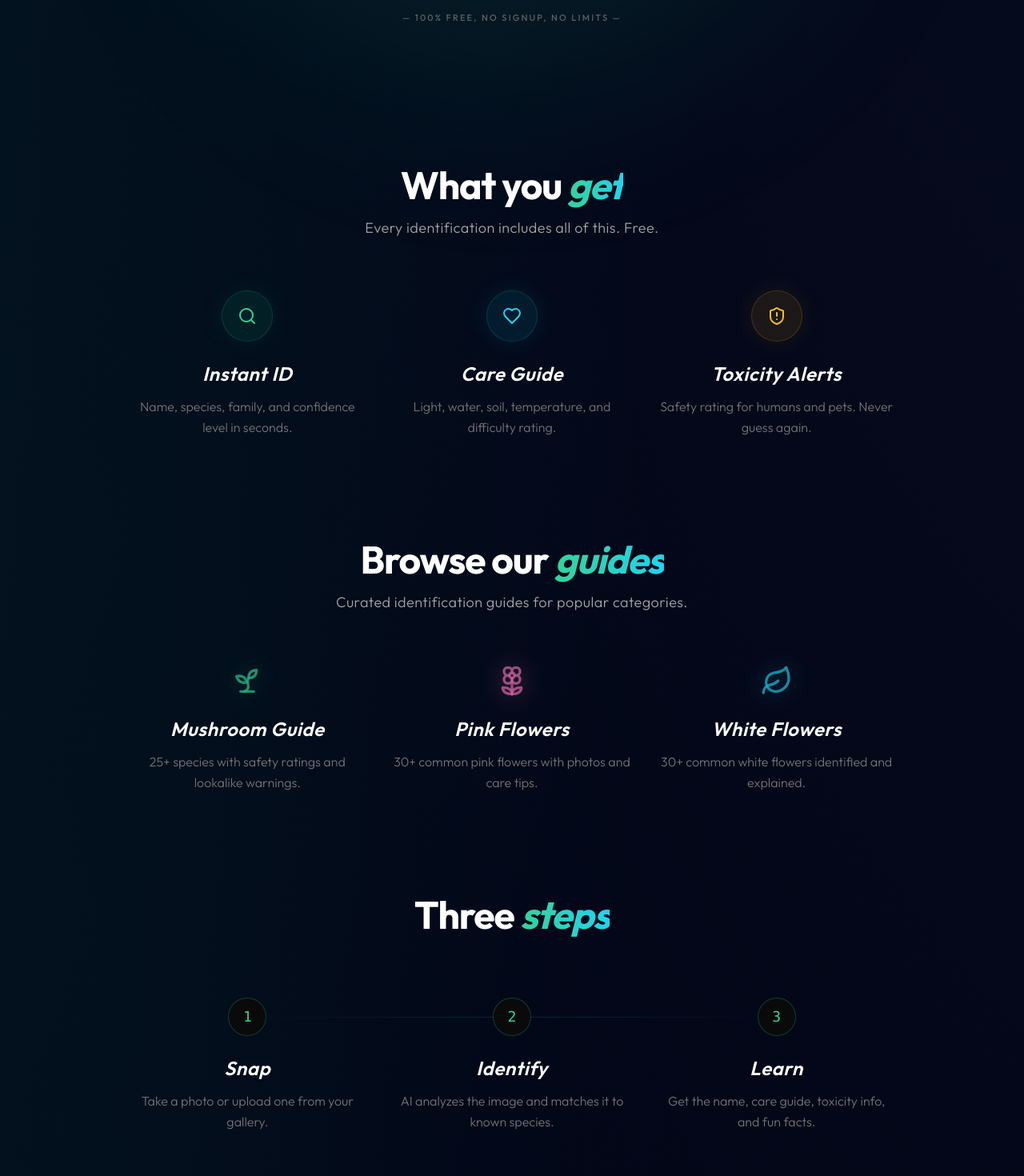
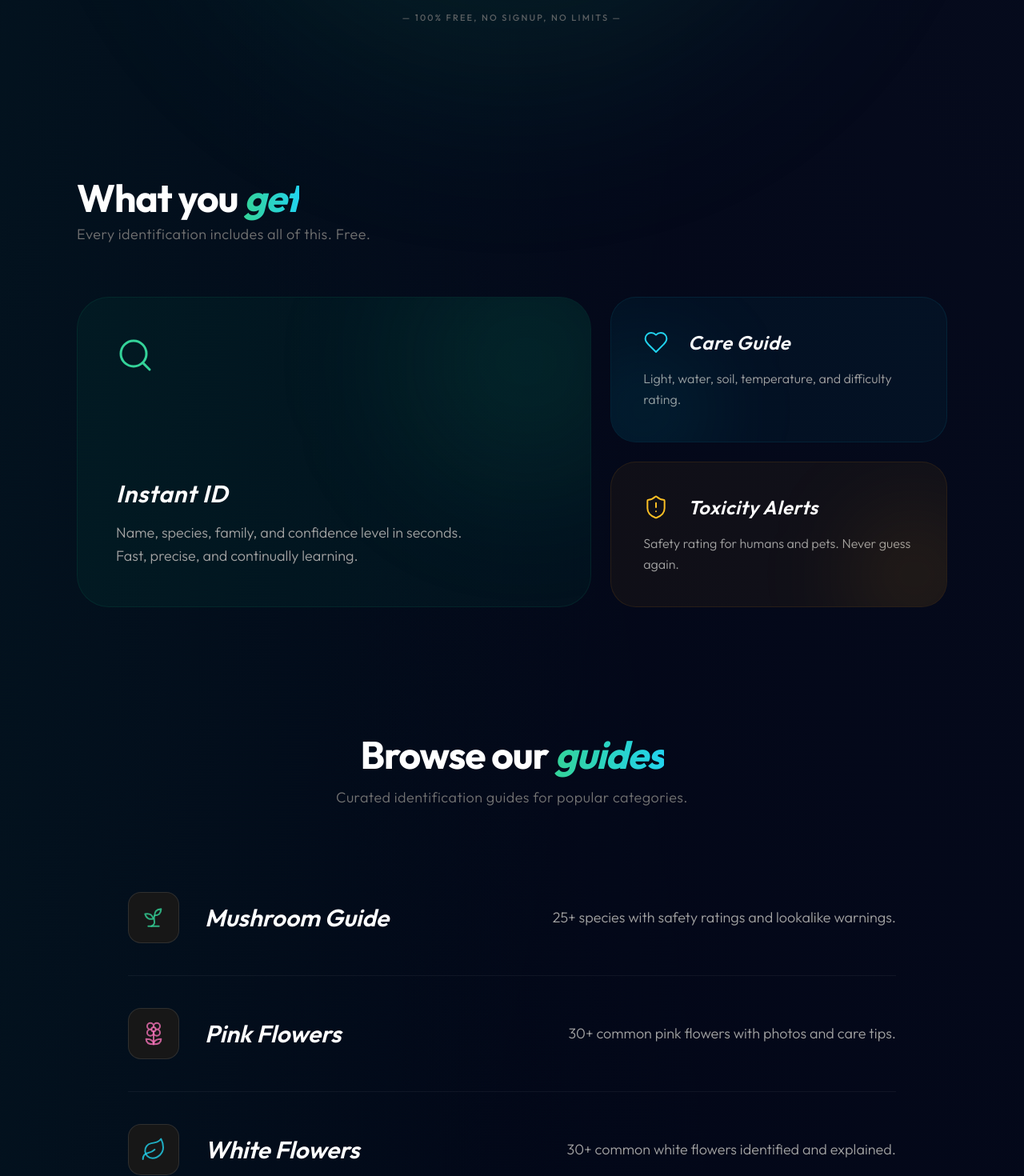
Before and after one commit to Charles-CS/Vera, a Next.js app: page / in a window 1280 px wide. Shown: the part 820-2290 px from the top of the page at 80% size. Built offline with nearby package versions, Linux system fonts and the light colour scheme.

Commit message:
feat: add InfoSections component with bento-style layouts and interactive guide lists

```diff
--- a/src/components/InfoSections.tsx
+++ b/src/components/InfoSections.tsx
@@ -8,143 +8,162 @@ import {
   Sprout,
   Flower2,
   Leaf,
-  Camera,
-  Cpu,
-  BookOpen
 } from "lucide-react";
 
 export default function InfoSections() {
   return (
-    <div className="w-full flex flex-col items-center justify-center gap-32 py-20 relative z-10">
+    <div className="w-full flex flex-col items-center justify-center gap-40 py-24 relative z-10">
 
-      {/* What you get Section */}
-      <section className="w-full max-w-5xl mx-auto px-6 lg:px-8 flex flex-col items-center">
-        <div className="text-center mb-16">
-          <h2 className="text-4xl md:text-5xl font-bold tracking-tight text-white mb-4">
+      {/* What you get Section - Bento Box Style Layout */}
+      <section className="w-full max-w-6xl mx-auto px-6 lg:px-8 flex flex-col items-center">
+        <div className="text-center mb-16 w-full flex flex-col md:flex-row md:items-end md:justify-between gap-6">
+          <div className="text-left">
+            <h2 className="text-4xl md:text-5xl font-bold tracking-tight text-white mb-2">
               What you <span className="text-transparent bg-clip-text bg-gradient-to-r from-emerald-400 to-cyan-400 italic">get</span>
             </h2>
-          <p className="text-neutral-400 text-lg font-light tracking-wide">
+            <p className="text-neutral-500 text-lg font-light tracking-wide">
               Every identification includes all of this. Free.
             </p>
           </div>
+        </div>
 
-        <div className="grid grid-cols-1 md:grid-cols-3 gap-12 md:gap-8 w-full">
-          <div className="flex flex-col items-center text-center group">
-            <div className="w-16 h-16 rounded-full bg-emerald-500/10 border border-emerald-500/20 flex items-center justify-center mb-6 group-hover:scale-110 transition-transform duration-500 shadow-[0_0_30px_rgba(16,185,129,0.1)]">
-              <Search className="w-6 h-6 text-emerald-400" />
-            </div>
-            <h3 className="text-2xl font-semibold text-white mb-3 tracking-wide italic">Instant ID</h3>
-            <p className="text-neutral-500 font-light leading-relaxed">
-              Name, species, family, and confidence level in seconds.
+        <div className="grid grid-cols-1 lg:grid-cols-5 gap-6 w-full">
+          {/* Large Feature */}
+          <div className="lg:col-span-3 flex flex-col justify-between p-10 md:p-12 rounded-[2.5rem] bg-emerald-500/5 border border-emerald-500/10 hover:border-emerald-500/20 transition-all duration-500 group relative overflow-hidden min-h-[300px]">
+            <div className="absolute -right-20 -top-20 w-80 h-80 bg-emerald-500/10 blur-[80px] rounded-full pointer-events-none transition-all duration-700 group-hover:bg-emerald-500/20" />
+            <Search className="w-12 h-12 text-emerald-400 mb-12 group-hover:scale-110 transition-transform duration-500" strokeWidth={1.5} />
+            <div>
+              <h3 className="text-3xl font-semibold text-white mb-4 tracking-wide italic">Instant ID</h3>
+              <p className="text-neutral-400 text-lg font-light leading-relaxed max-w-md">
+                Name, species, family, and confidence level in seconds. Fast, precise, and continually learning.
               </p>
             </div>
+          </div>
 
-          <div className="flex flex-col items-center text-center group">
-            <div className="w-16 h-16 rounded-full bg-cyan-500/10 border border-cyan-500/20 flex items-center justify-center mb-6 group-hover:scale-110 transition-transform duration-500 shadow-[0_0_30px_rgba(34,211,238,0.1)]">
-              <Heart className="w-6 h-6 text-cyan-400" />
+          {/* Two Smaller Features Stacked */}
+          <div className="lg:col-span-2 flex flex-col gap-6 w-full">
+            <div className="flex flex-col justify-center p-8 md:p-10 rounded-[2rem] bg-cyan-500/5 border border-cyan-500/10 hover:border-cyan-500/20 transition-all duration-500 group relative overflow-hidden h-full min-h-[180px]">
+              <div className="absolute -left-10 -bottom-10 w-40 h-40 bg-cyan-500/10 blur-[60px] rounded-full pointer-events-none" />
+              <div className="flex items-center gap-6 mb-4">
+                <Heart className="w-8 h-8 text-cyan-400 group-hover:scale-110 transition-transform duration-500" strokeWidth={1.5} />
+                <h3 className="text-2xl font-semibold text-white tracking-wide italic">Care Guide</h3>
               </div>
-            <h3 className="text-2xl font-semibold text-white mb-3 tracking-wide italic">Care Guide</h3>
-            <p className="text-neutral-500 font-light leading-relaxed">
+              <p className="text-neutral-400 font-light leading-relaxed">
                 Light, water, soil, temperature, and difficulty rating.
               </p>
             </div>
 
-          <div className="flex flex-col items-center text-center group">
-            <div className="w-16 h-16 rounded-full bg-amber-500/10 border border-amber-500/20 flex items-center justify-center mb-6 group-hover:scale-110 transition-transform duration-500 shadow-[0_0_30px_rgba(245,158,11,0.1)]">
-              <ShieldAlert className="w-6 h-6 text-amber-400" />
+            <div className="flex flex-col justify-center p-8 md:p-10 rounded-[2rem] bg-amber-500/5 border border-amber-500/10 hover:border-amber-500/20 transition-all duration-500 group relative overflow-hidden h-full min-h-[180px]">
+              <div className="absolute -right-10 -bottom-10 w-40 h-40 bg-amber-500/10 blur-[60px] rounded-full pointer-events-none" />
+              <div className="flex items-center gap-6 mb-4">
+                <ShieldAlert className="w-8 h-8 text-amber-400 group-hover:scale-110 transition-transform duration-500" strokeWidth={1.5} />
+                <h3 className="text-2xl font-semibold text-white tracking-wide italic">Toxicity Alerts</h3>
               </div>
-            <h3 className="text-2xl font-semibold text-white mb-3 tracking-wide italic">Toxicity Alerts</h3>
-            <p className="text-neutral-500 font-light leading-relaxed">
+              <p className="text-neutral-400 font-light leading-relaxed">
                 Safety rating for humans and pets. Never guess again.
               </p>
             </div>
           </div>
+        </div>
       </section>
 
-      {/* Browse our guides Section */}
+      {/* Browse our guides Section - List Layout with Borders */}
       <section className="w-full max-w-5xl mx-auto px-6 lg:px-8 flex flex-col items-center">
         <div className="text-center mb-16">
           <h2 className="text-4xl md:text-5xl font-bold tracking-tight text-white mb-4">
             Browse our <span className="text-transparent bg-clip-text bg-gradient-to-r from-emerald-400 to-cyan-400 italic">guides</span>
           </h2>
-          <p className="text-neutral-400 text-lg font-light tracking-wide">
+          <p className="text-neutral-500 text-lg font-light tracking-wide">
             Curated identification guides for popular categories.
           </p>
         </div>
 
-        <div className="grid grid-cols-1 md:grid-cols-3 gap-12 md:gap-8 w-full">
-          <div className="flex flex-col items-center text-center group cursor-pointer">
-            <div className="mb-6 opacity-80 group-hover:opacity-100 group-hover:scale-110 transition-all duration-500">
-              <Sprout className="w-10 h-10 text-emerald-400/80 drop-shadow-[0_0_15px_rgba(16,185,129,0.5)]" />
+        <div className="flex flex-col w-full">
+          {/* List Item 1 */}
+          <div className="flex flex-col md:flex-row items-start md:items-center justify-between py-10 group border-b border-white/5 hover:border-emerald-500/30 transition-all duration-300">
+            <div className="flex items-center gap-8 md:w-1/2 mb-4 md:mb-0">
+              <div className="w-16 h-16 rounded-2xl bg-neutral-900 border border-white/10 flex items-center justify-center group-hover:border-emerald-500/50 group-hover:bg-emerald-500/10 transition-all duration-500 shrink-0">
+                <Sprout className="w-8 h-8 text-emerald-400/80 group-hover:text-emerald-400 transition-colors" strokeWidth={1.5} />
               </div>
-            <h3 className="text-2xl font-semibold text-white mb-3 tracking-wide italic">Mushroom Guide</h3>
-            <p className="text-neutral-500 font-light leading-relaxed">
+              <h3 className="text-2xl md:text-3xl font-semibold text-white italic group-hover:text-emerald-300 transition-colors">Mushroom Guide</h3>
+            </div>
+            <p className="text-neutral-400 font-light md:w-1/2 md:text-right text-lg leading-relaxed">
               25+ species with safety ratings and lookalike warnings.
             </p>
           </div>
 
-          <div className="flex flex-col items-center text-center group cursor-pointer">
-            <div className="mb-6 opacity-80 group-hover:opacity-100 group-hover:scale-110 transition-all duration-500">
-              <Flower2 className="w-10 h-10 text-pink-400/80 drop-shadow-[0_0_15px_rgba(244,114,182,0.5)]" />
+          {/* List Item 2 */}
+          <div className="flex flex-col md:flex-row items-start md:items-center justify-between py-10 group border-b border-white/5 hover:border-pink-500/30 transition-all duration-300">
+            <div className="flex items-center gap-8 md:w-1/2 mb-4 md:mb-0">
+              <div className="w-16 h-16 rounded-2xl bg-neutral-900 border border-white/10 flex items-center justify-center group-hover:border-pink-500/50 group-hover:bg-pink-500/10 transition-all duration-500 shrink-0">
+                <Flower2 className="w-8 h-8 text-pink-400/80 group-hover:text-pink-400 transition-colors" strokeWidth={1.5} />
               </div>
-            <h3 className="text-2xl font-semibold text-white mb-3 tracking-wide italic">Pink Flowers</h3>
-            <p className="text-neutral-500 font-light leading-relaxed">
+              <h3 className="text-2xl md:text-3xl font-semibold text-white italic group-hover:text-pink-300 transition-colors">Pink Flowers</h3>
+            </div>
+            <p className="text-neutral-400 font-light md:w-1/2 md:text-right text-lg leading-relaxed">
               30+ common pink flowers with photos and care tips.
             </p>
           </div>
 
-          <div className="flex flex-col items-center text-center group cursor-pointer">
-            <div className="mb-6 opacity-80 group-hover:opacity-100 group-hover:scale-110 transition-all duration-500">
-              <Leaf className="w-10 h-10 text-cyan-400/80 drop-shadow-[0_0_15px_rgba(34,211,238,0.5)]" />
+          {/* List Item 3 */}
+          <div className="flex flex-col md:flex-row items-start md:items-center justify-between py-10 group border-b border-white/5 hover:border-cyan-500/30 transition-all duration-300">
+            <div className="flex items-center gap-8 md:w-1/2 mb-4 md:mb-0">
+              <div className="w-16 h-16 rounded-2xl bg-neutral-900 border border-white/10 flex items-center justify-center group-hover:border-cyan-500/50 group-hover:bg-cyan-500/10 transition-all duration-500 shrink-0">
+                <Leaf className="w-8 h-8 text-cyan-400/80 group-hover:text-cyan-400 transition-colors" strokeWidth={1.5} />
               </div>
-            <h3 className="text-2xl font-semibold text-white mb-3 tracking-wide italic">White Flowers</h3>
-            <p className="text-neutral-500 font-light leading-relaxed">
+              <h3 className="text-2xl md:text-3xl font-semibold text-white italic group-hover:text-cyan-300 transition-colors">White Flowers</h3>
+            </div>
+            <p className="text-neutral-400 font-light md:w-1/2 md:text-right text-lg leading-relaxed">
               30+ common white flowers identified and explained.
             </p>
           </div>
         </div>
       </section>
 
-      {/* Three steps Section */}
-      <section className="w-full max-w-5xl mx-auto px-6 lg:px-8 flex flex-col items-center">
-        <div className="text-center mb-16">
+      {/* Three steps Section - Staggered Offset Layout */}
+      <section className="w-full max-w-6xl mx-auto px-6 lg:px-8 flex flex-col items-center">
+        <div className="text-center mb-24">
           <h2 className="text-4xl md:text-5xl font-bold tracking-tight text-white mb-4">
             Three <span className="text-transparent bg-clip-text bg-gradient-to-r from-emerald-400 to-cyan-400 italic">steps</span>
           </h2>
         </div>
 
-        <div className="grid grid-cols-1 md:grid-cols-3 gap-12 md:gap-8 w-full relative">
-          {/* Optional connecting line for large screens */}
-          <div className="hidden md:block absolute top-6 left-[16%] right-[16%] h-[1px] bg-gradient-to-r from-transparent via-emerald-500/20 to-transparent z-0" />
+        <div className="flex flex-col md:flex-row items-start justify-between gap-12 lg:gap-20 w-full relative">
 
-          <div className="flex flex-col items-center text-center relative z-10 group">
-            <div className="w-12 h-12 rounded-full bg-neutral-950 border border-emerald-500/30 flex items-center justify-center mb-6 text-emerald-400 font-mono text-lg group-hover:border-emerald-400 group-hover:shadow-[0_0_20px_rgba(16,185,129,0.2)] transition-all duration-300">
+          <div className="flex flex-col items-start relative z-10 group w-full md:w-1/3 mt-0 md:mt-0">
+            <div className="text-[8rem] leading-none font-bold text-neutral-900/60 absolute -top-12 -left-8 z-0 pointer-events-none group-hover:text-emerald-950/60 transition-colors duration-700 font-serif italic">
               1
             </div>
-            <h3 className="text-2xl font-semibold text-white mb-3 tracking-wide italic">Snap</h3>
-            <p className="text-neutral-500 font-light leading-relaxed">
+            <div className="relative z-10 pt-12">
+              <h3 className="text-3xl font-semibold text-white mb-4 tracking-wide">Snap</h3>
+              <p className="text-neutral-400 font-light leading-relaxed text-lg">
                 Take a photo or upload one from your gallery.
               </p>
             </div>
+          </div>
 
-          <div className="flex flex-col items-center text-center relative z-10 group">
-            <div className="w-12 h-12 rounded-full bg-neutral-950 border border-emerald-500/30 flex items-center justify-center mb-6 text-emerald-400 font-mono text-lg group-hover:border-emerald-400 group-hover:shadow-[0_0_20px_rgba(16,185,129,0.2)] transition-all duration-300">
+          <div className="flex flex-col items-start relative z-10 group w-full md:w-1/3 mt-12 md:mt-24">
+            <div className="text-[8rem] leading-none font-bold text-neutral-900/60 absolute -top-12 -left-8 z-0 pointer-events-none group-hover:text-cyan-950/60 transition-colors duration-700 font-serif italic">
               2
             </div>
-            <h3 className="text-2xl font-semibold text-white mb-3 tracking-wide italic">Identify</h3>
-            <p className="text-neutral-500 font-light leading-relaxed">
+            <div className="relative z-10 pt-12">
+              <h3 className="text-3xl font-semibold text-white mb-4 tracking-wide">Identify</h3>
+              <p className="text-neutral-400 font-light leading-relaxed text-lg">
                 AI analyzes the image and matches it to known species.
               </p>
             </div>
+          </div>
 
-          <div className="flex flex-col items-center text-center relative z-10 group">
-            <div className="w-12 h-12 rounded-full bg-neutral-950 border border-emerald-500/30 flex items-center justify-center mb-6 text-emerald-400 font-mono text-lg group-hover:border-emerald-400 group-hover:shadow-[0_0_20px_rgba(16,185,129,0.2)] transition-all duration-300">
+          <div className="flex flex-col items-start relative z-10 group w-full md:w-1/3 mt-24 md:mt-48">
+            <div className="text-[8rem] leading-none font-bold text-neutral-900/60 absolute -top-12 -left-8 z-0 pointer-events-none group-hover:text-amber-950/60 transition-colors duration-700 font-serif italic">
               3
             </div>
-            <h3 className="text-2xl font-semibold text-white mb-3 tracking-wide italic">Learn</h3>
-            <p className="text-neutral-500 font-light leading-relaxed">
+            <div className="relative z-10 pt-12">
+              <h3 className="text-3xl font-semibold text-white mb-4 tracking-wide">Learn</h3>
+              <p className="text-neutral-400 font-light leading-relaxed text-lg">
                 Get the name, care guide, toxicity info, and fun facts.
               </p>
+            </div>
           </div>
         </div>
       </section>
```
Lines whose indentation alone changed are shown as unchanged.
